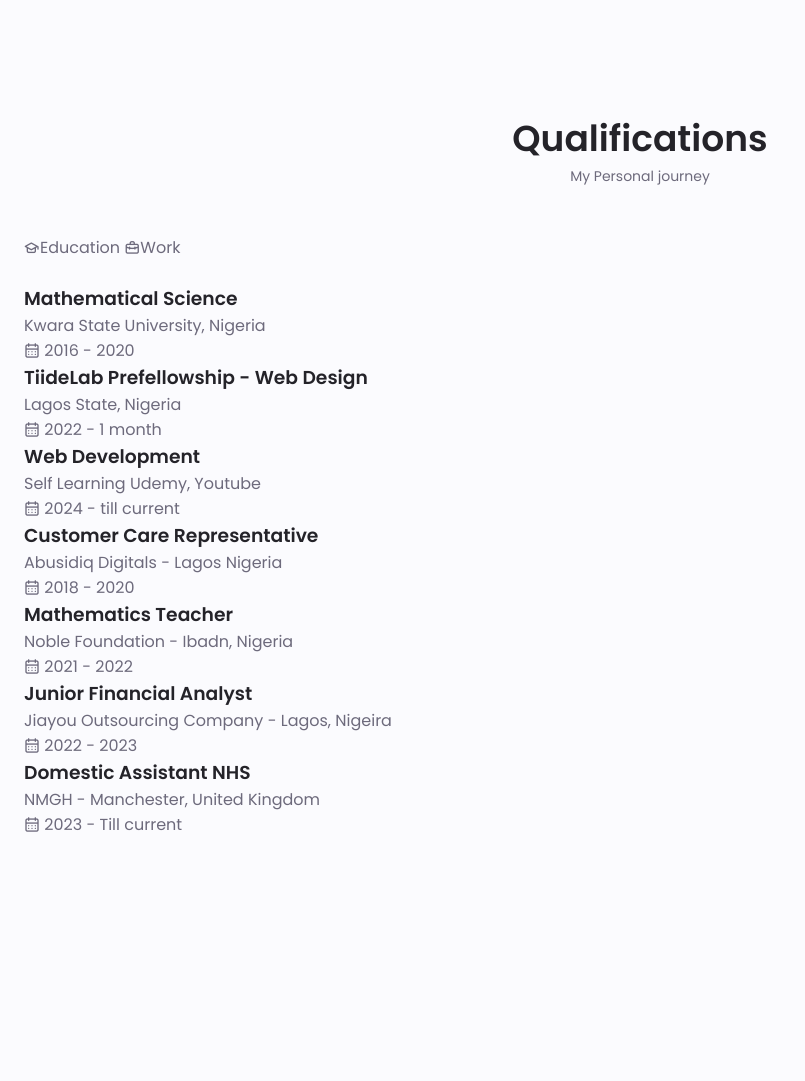
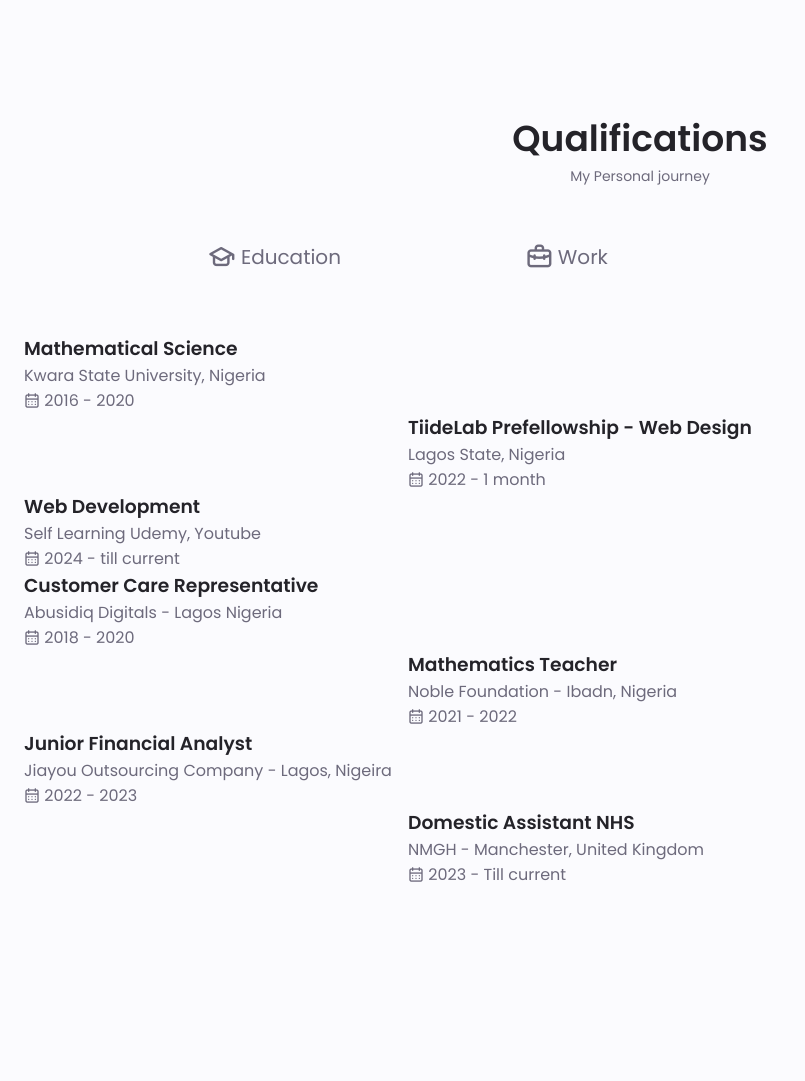
Before and after one commit to Ayoola32/Portfolio-Website, a PHP site: page / in a window 1280 px wide. Shown: the part 2202-3283 px from the top of the page, without its empty margins (0-805 px from the left). Before the commit the page ends 3034 px from the top, so only its background shows below. Run offline with PHP 8.4, Linux system fonts and the light colour scheme.

Commit message:
styles for qualification addde uncompleted

```diff
--- a/assets/css/styles.css
+++ b/assets/css/styles.css
@@ -540,7 +540,31 @@ justify-content: center;
 
 
 /*==================== QUALIFICATION ====================*/
+.qualification__tabs{
+  display: flex;
+  justify-content: space-evenly;
+  margin-bottom: var(--mb-2);
+}
 
+.qualification__button{
+  font-size: var(--h3-font-size);
+  font-weight: var(--mb-2);
+  cursor: pointer;
+}
+
+.qualification__button:hover{
+  color: var(--first-color);
+}
+
+.qualification__icon{
+  font-size: 1.8rem;
+  margin-right: var(--mb-0-25);
+}
+
+.qualification__data{
+  display: grid;
+  grid-template-columns: 1fr max-content 1fr;
+}
 
 /*==================== SERVICES ====================*/
 
```
